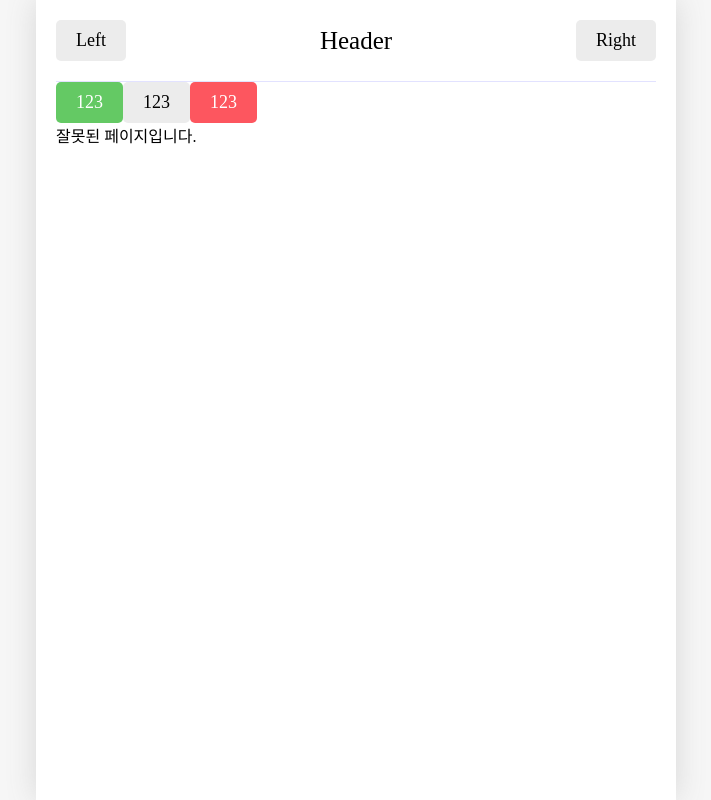
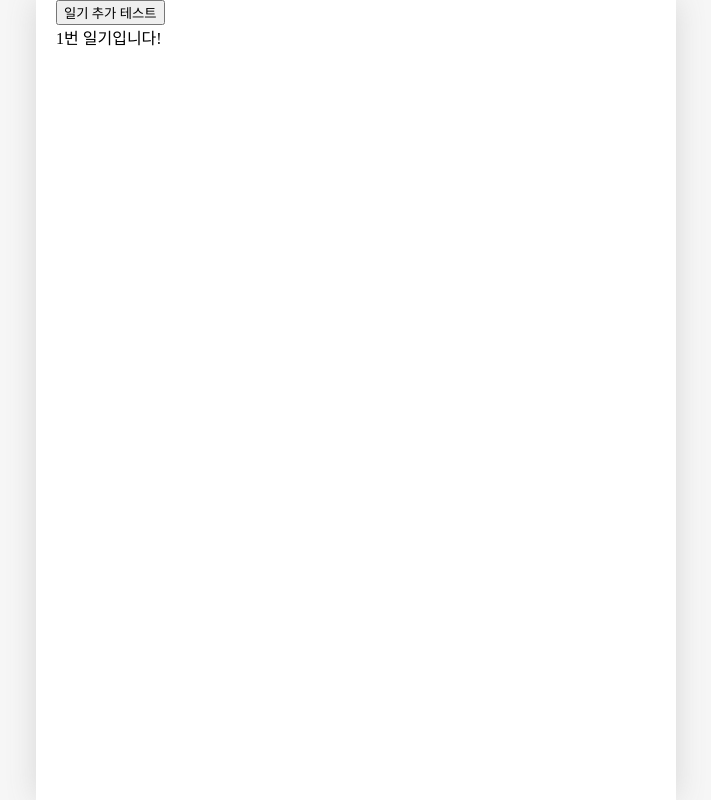
Before and after one commit to yongheonjeong/onebite-react, a React (Vite) app in the folder finalProject/: page /edit/1 in a window 1280 px wide. Shown: the whole page, without its empty margins (284-995 px from the left). Built offline with nearby package versions, Linux system fonts and the light colour scheme; a web font is replaced by a local one.

Commit message:
12.9 diary dispatch

```diff
--- a/finalProject/src/App.jsx
+++ b/finalProject/src/App.jsx
@@ -1,53 +1,120 @@
 import React from 'react'
+import { useReducer,useRef,createContext } from 'react'
 import './App.css'
+
 import Home from "./pages/Home"
 import Diary from "./pages/Diary"
 import New from "./pages/New"
 import Notfound from "./pages/Notfound"
+import Edit from "./pages/Edit"
+
 import {Route,Routes, Link,useNavigate} from "react-router-dom"
 import {getEmotionImage} from "./util/get-emotion-image"
+
 import Button from "./components/Button"
 import Header from "./components/Header"
 
+const mockData = [
+  {
+    id: 1,
+    createdDate: new Date().getTime(),
+    emotionId: 1,
+    content: "1번 일기 내용",
+  },
+  {
+    id: 2,
+    createdDate: new Date().getTime(),
+    emotionId: 2,
+    content: "2번 일기 내용",
+  },
+
+];
+
+
+function reducer(state,action){
+  switch(action.type){
+    case "CREATE" :
+      return [action.data,...state];
+    case "UPDATE":
+      return state.map((item)=> (item.id) == action.data.id ? action.data : item);
+    case "DELETE":
+      return state.filter((item)=> item.id != action.id);
+    default: return state;
+  }
+}
+
+const DiaryStateContext = createContext();
+const DiaryDispatchContext = createContext();
+
 function App() {
 
+  const IdRef = useRef(3);
+  const [data,dispatch] = useReducer(reducer,mockData);
+
+  // 새로운 일기 추가
+  const onCreate = (createdDate,emotionId,content) => {
+    //새로운 일기를 추가하는 기능
+    dispatch({
+      type:"CREATE",
+      data: {
+        id: IdRef.current++,
+        createdDate,
+        emotionId,
+        content,
+      }
+    });
+  };
+
+  // 기존 일기 수정
+
+  const onUpdate = (id,createdDate,emotionId,content) => {
+      dispatch(
+        {
+          type:"UPDATE",
+          data:{
+            id,
+            createdDate,
+            emotionId,
+            content,
+          }
+        }
+      );
+  };
+
+
+  // 기존 일기 삭제
+
+  const onDelete = (id) => {
+    dispatch({
+      type:"DELETE",
+      id,
+      }
+    );
+  };
 
   return (
+
     <>
-    <Header title={"Header"}
-    leftChild={ <Button text={"Left"}/>}
-    rightChild={<Button text={"Right"}/>}
-    />
-    <Button
-     text={123}
-     type={"POSITIVE"}
-     onClick={()=>{
-      alert('123번 버튼 클릭@');
-    }}
-    />
-
-    <Button
-     text={123}
-     onClick={()=>{
-      alert('123번 버튼 클릭@');
-    }}
-    />
+    <button  onClick={()=>{
+      onCreate(new Date().getTime(),1,'hi');
+    }}>일기 추가 테스트</button>
 
 
-<Button
-     text={123}
-     type={"NEGATIVE"}
-     onClick={()=>{
-      alert('123번 버튼 클릭@');
-    }}
-    />
-
+    <DiaryStateContext.Provider value={data}>
+      <DiaryDispatchContext.Provider value={{
+        onCreate,
+        onDelete,
+        onUpdate
+      }}>
       <Routes>
         <Route path="/" element={<Home />} />
         <Route path="/new" element={<New />} />
+        <Route path="/edit/:id" element={<Edit />} />
         <Route path="/diary/:id" element={<Diary />} />
         <Route path="*" element={<Notfound />} />
       </Routes>
+      </DiaryDispatchContext.Provider>
+    </DiaryStateContext.Provider>
     </>
   )
 }
--- /dev/null
+++ b/finalProject/src/pages/Edit.jsx
@@ -0,0 +1,13 @@
+import React from 'react';
+import { useParams } from 'react-router-dom';
+
+const Edit = () => {
+
+    const params = useParams();
+
+    return (
+        <div>{params.id}번 일기입니다!</div>
+    )
+}
+
+export default Edit;
```
